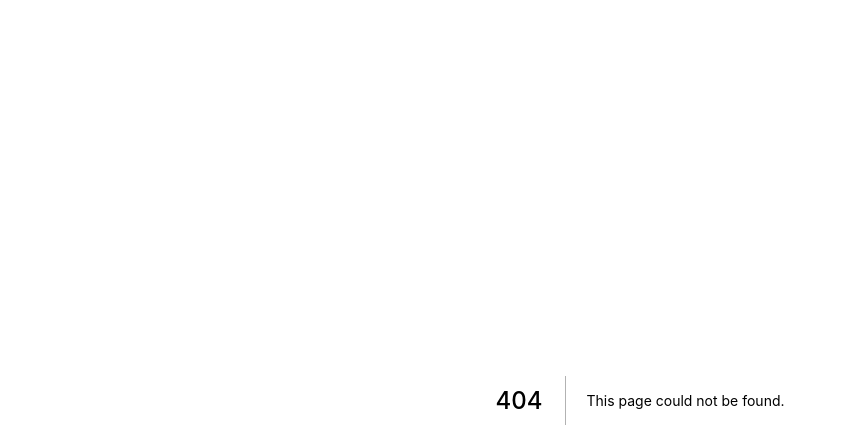
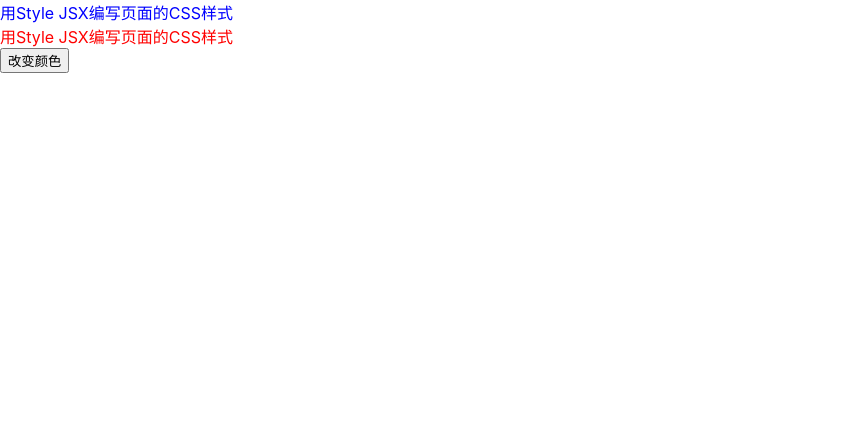
Before and after one commit to ynn1830084621/Next, a Next.js app in the folder next-create/: page /style in a window 1280 px wide. Before the commit this address had no page. Shown: the top 448 px of the page, without its empty margins (0-847 px from the left). Built offline with nearby package versions, Linux system fonts and the light colour scheme.

Commit message:
"用Style JSX编写页面的CSS样式"

```diff
--- /dev/null
+++ b/next-create/pages/style.js
@@ -0,0 +1,24 @@
+import React, { useState } from 'react'
+
+function Style() {
+    const [ color, setColor ] = useState('blue');
+    const changeColor = () => {
+        setColor(color == 'blue' ? 'red' : 'blue')
+    }
+    return (
+        <>
+            <div>用Style JSX编写页面的CSS样式</div>
+            <div className='js'>用Style JSX编写页面的CSS样式</div>
+            <div><button onClick={changeColor}>改变颜色</button></div>
+            <style jsx>
+                {`
+                    div{color: ${color}}
+                    .js{color: red}
+                `}
+
+            </style>
+        </>
+    )
+}
+
+export default Style
```
